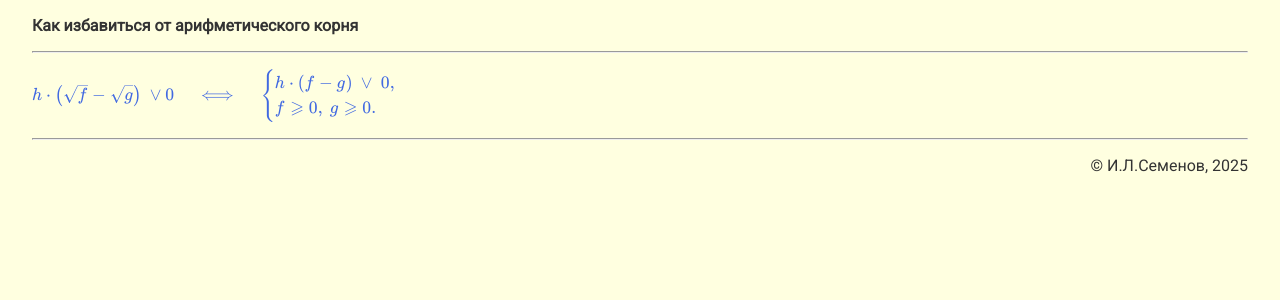
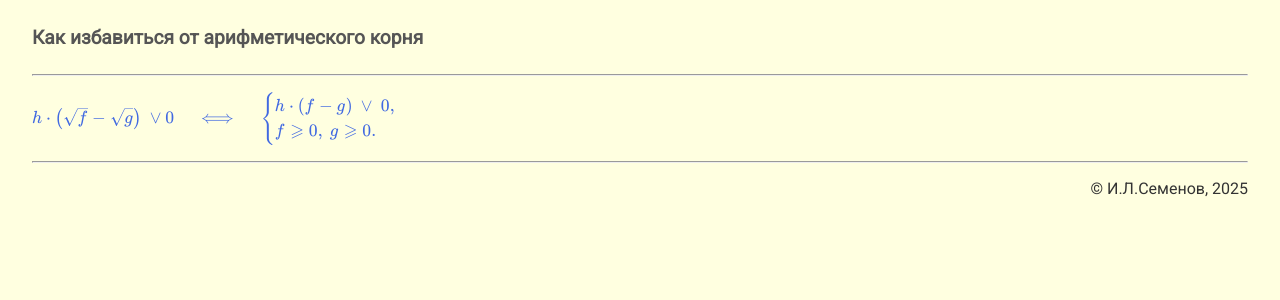
Before and after one commit to igorlsemenov/math, a Jekyll site: the page built from алгебра/егэ/равносильные_переходы/2.md, in a window 1280 px wide. Shown: the top 300 px of the page. Built offline with Jekyll 4.4.1, drawn with Linux system fonts in a browser that asks for light colours.

Commit message:
Update 2.md

```diff
--- a/алгебра/егэ/равносильные_переходы/2.md
+++ b/алгебра/егэ/равносильные_переходы/2.md
@@ -3,7 +3,7 @@ layout: default
 title: Как избавиться от арифметического корня
 ---
 
-**Как избавиться от арифметического корня**
+#### Как избавиться от арифметического корня
 
 --- ---
 
```
